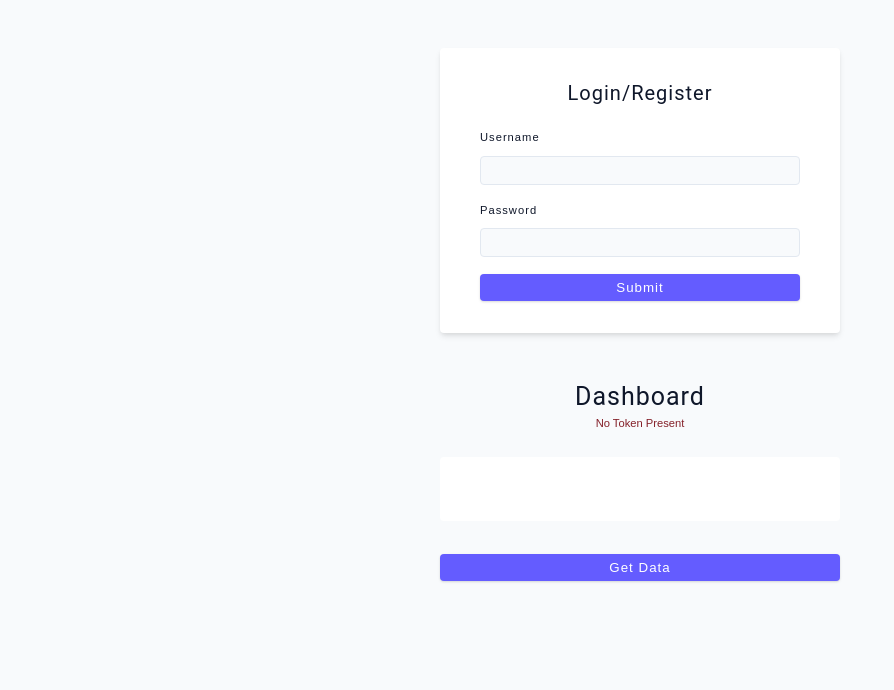
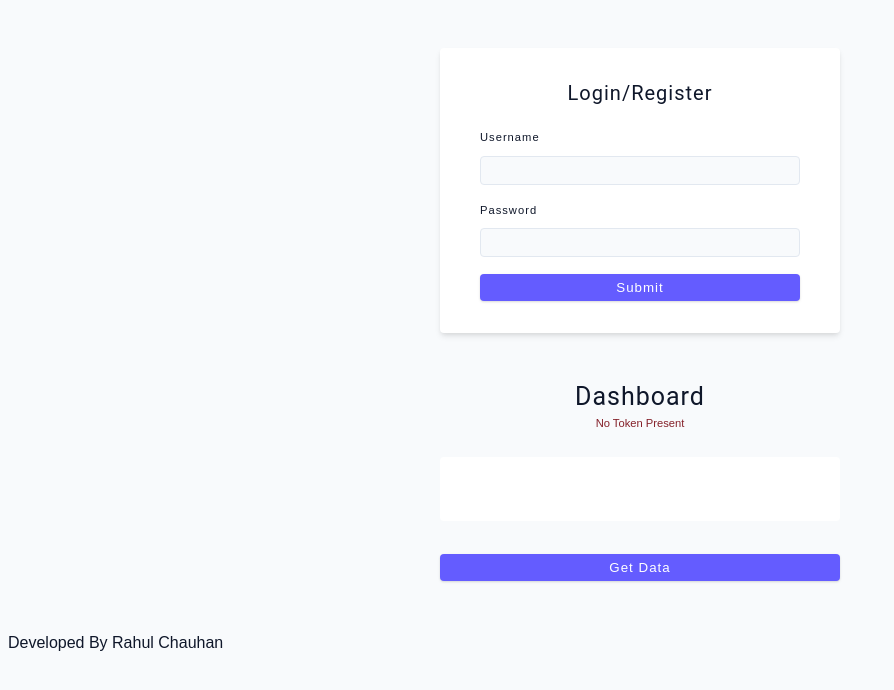
Before and after one commit to RahulChauhan-2002/Back-End, a website: page public/index.html in a window 1280 px wide. Shown: the whole page, without its empty margins (0-894 px from the left). Drawn offline with nearby package versions, Linux system fonts and the light colour scheme.

Commit message:
developer name added

```diff
--- a/public/index.html
+++ b/public/index.html
@@ -36,5 +36,6 @@
       referrerpolicy="no-referrer"
     ></script>
     <script src="./browser-app.js"></script>
+    <p>Developed By Rahul Chauhan</p>
   </body>
 </html>
```
